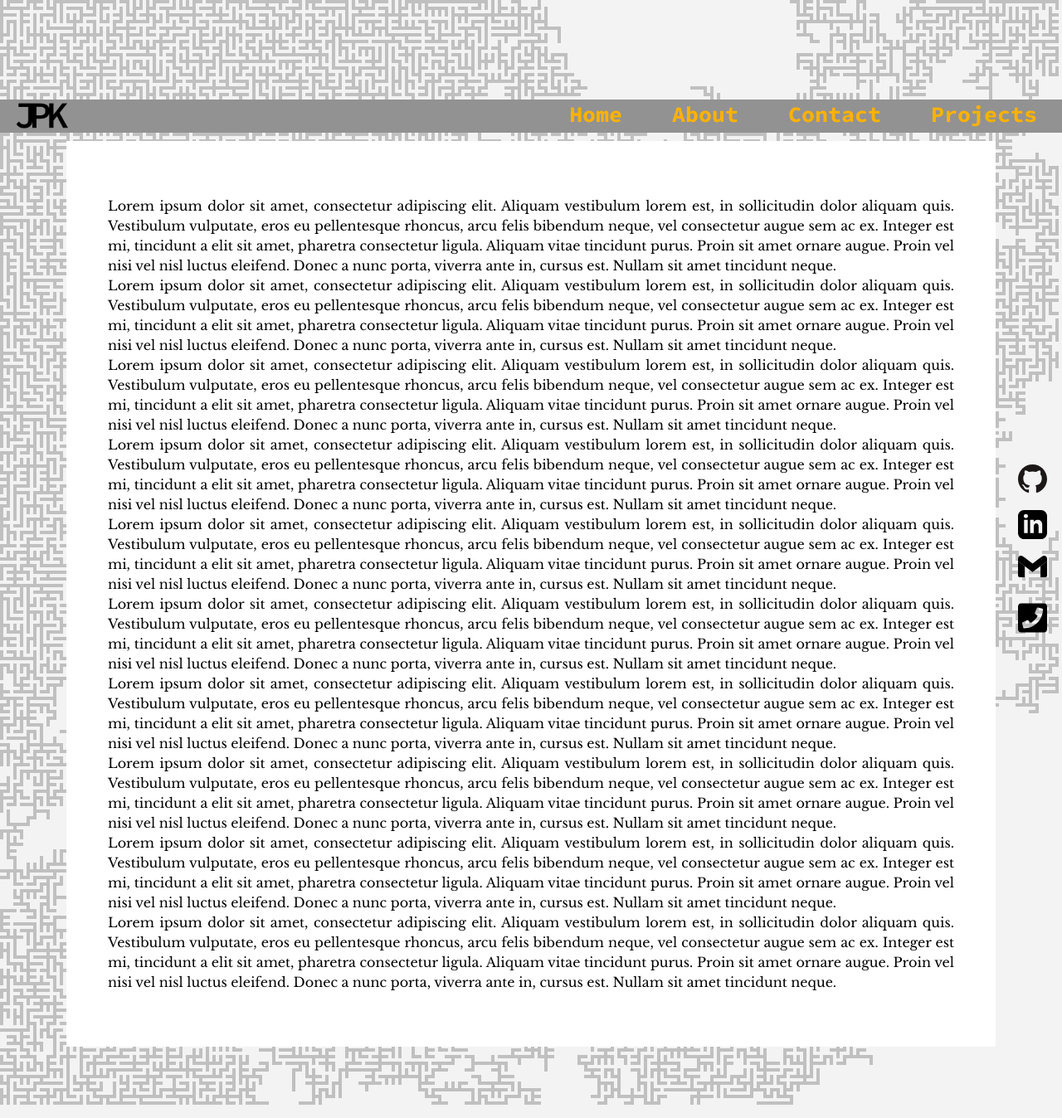
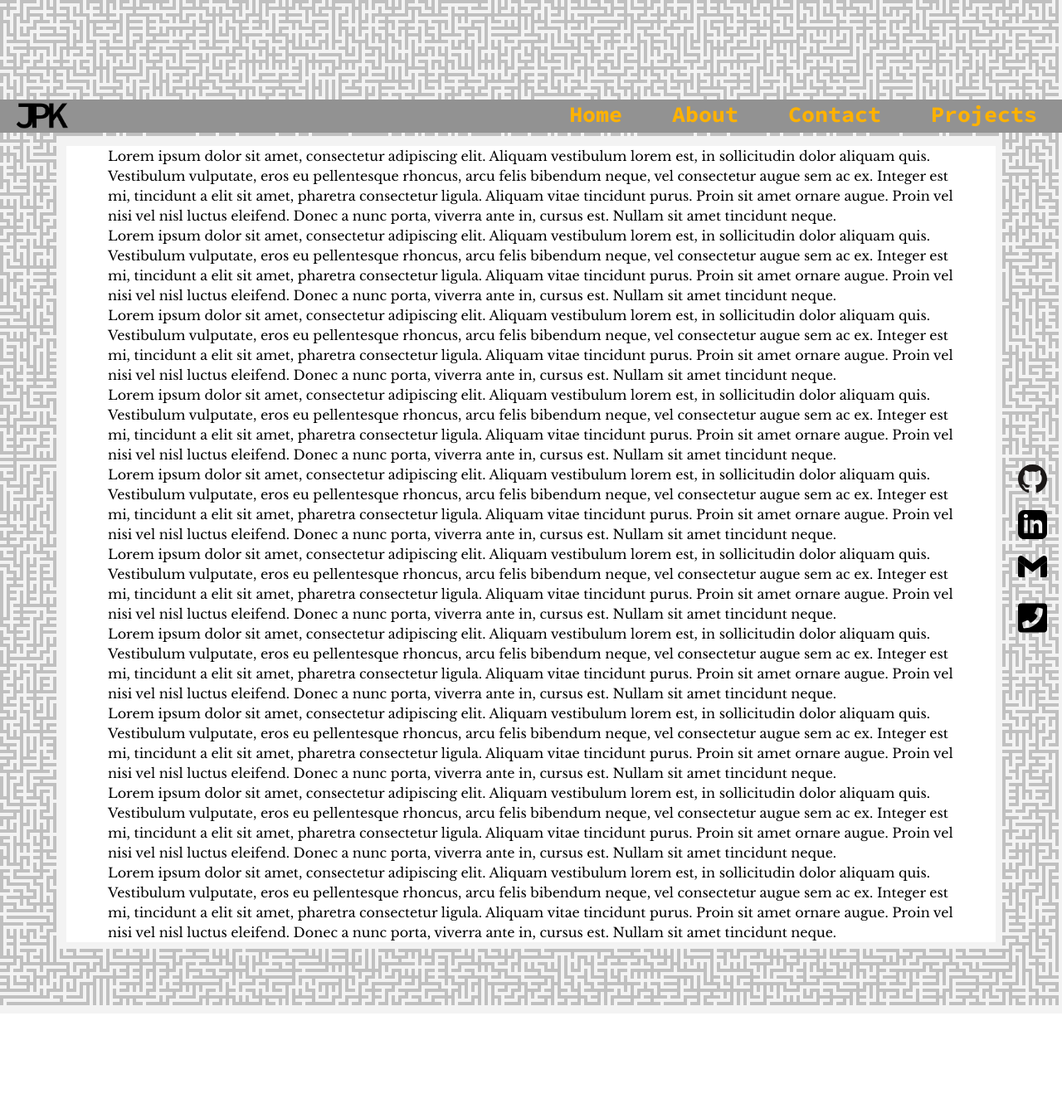
Before and after one commit to JonasPKnoch/jonaspknoch.github.io, a PHP site: page / in a window 1280 px wide. Shown: the whole page at 83% size. After the commit the page ends 1212 px from the top, so only its background shows below. Run offline with PHP 8.4, Linux system fonts and the light colour scheme; some web fonts are replaced.

Commit message:
height issues

```diff
--- a/css/style.css
+++ b/css/style.css
@@ -41,7 +41,6 @@
 
 body {
 	margin: 0px;
-	height: 0xp;
 	background-color: var(--background);
 }
 
@@ -54,6 +53,7 @@ body {
 	left: 0;
 	top: 0;
 	z-index: -10;
+	background-color: var(--background);
 }
 
 /* Header */
@@ -202,7 +202,10 @@ body {
 	margin-top: 10px;
 	margin-bottom: 80px;
 
+	padding-left: 50px;
+	padding-right: 50px;
+	/*
 	padding: 50px;
-
-	text-align: justify;
+	*
+	text-align: justify;*/
 }
--- a/index.html
+++ b/index.html
@@ -5,6 +5,7 @@
         <meta name="viewport" content="width=device-width, initial-scale=1.0">
         <link rel="stylesheet" href="css/style.css">
         <title>Jonas's Website</title>
+        <script src="js/maze.js"></script>
     </head>
     <body id="body">
 		<div class="header">
@@ -109,5 +110,4 @@
 			</canvas>
 		</div>
 	</body>
-	<script src="js/maze.js"></script>
 </html>
--- a/js/maze.js
+++ b/js/maze.js
@@ -1,13 +1,13 @@
 cellSize = 4;
 
-init();
+document.addEventListener('DOMContentLoaded', init, false);
 
 function init() {
 	c = document.getElementById("t");
 	ctx = c.getContext("2d");
 
 	let d = document.getElementById("body");
-	ctx.canvas.width  = d.offsetWidth;
+	ctx.canvas.width  = document.documentElement.scrollWidth;
 	ctx.canvas.height = document.documentElement.scrollHeight;
 	ctx.fillStyle = "#c0c0c0";
 
@@ -33,7 +33,8 @@ function stampObject(object) {
 	let gridILow = Math.floor(rect.left/cellSize - 1.5);
 	let gridJLow = Math.floor(rect.top/cellSize - 1.5);
 	let gridIHigh = Math.ceil(rect.right/cellSize + 1.5);
-	let gridJHigh = Math.ceil((rect.top + object.height)/cellSize + 1.5);
+	let gridJHigh = Math.ceil((rect.bottom)/cellSize + 1.5);
+	console.log(rect.height);
 
 	for(let i = 0; i < gridIHigh - gridILow; i++) {
 		for(let j = 0; j < gridJHigh - gridJLow; j++) {
```
